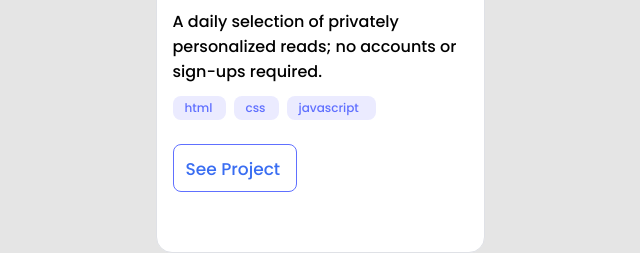
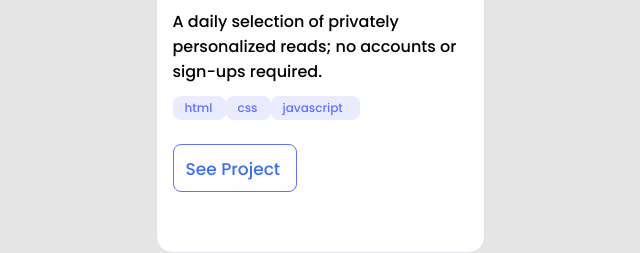
Before and after one commit to sameedmohsin28/Portfolio-1, a website: page index.html in a window 1280 px wide. Shown: the part 1153-1406 px from the top of the page, 323-963 px from the left. Drawn offline with Linux system fonts and the light colour scheme.

Commit message:
Add float to tags

```diff
--- a/style.css
+++ b/style.css
@@ -255,12 +255,12 @@ nav {
 }
 
 .tags {
-  display: flex;
-  flex-direction: row;
-  gap: 8px;
+
 }
 
 .html {
+
+  float: left;
   padding: 4px 12px;
   width: 53px;
   height: 24px;
@@ -273,6 +273,7 @@ nav {
 }
 
 .css {
+  float: left;
   padding: 4px 12px;
   width: 45px;
   height: 24px;
@@ -285,6 +286,7 @@ nav {
 }
 
 .javascript {
+  float: left;
   padding: 4px 12px;
   width: 89px;
   height: 24px;
```
